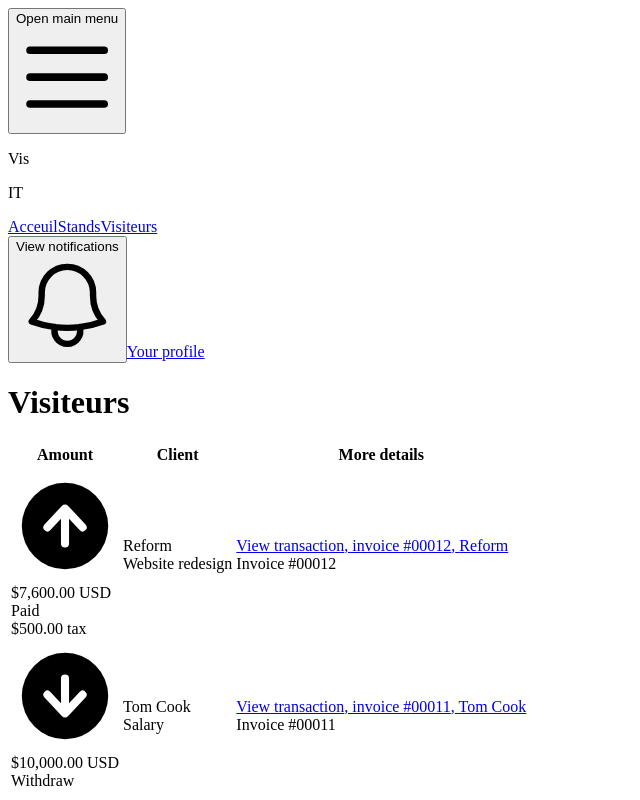
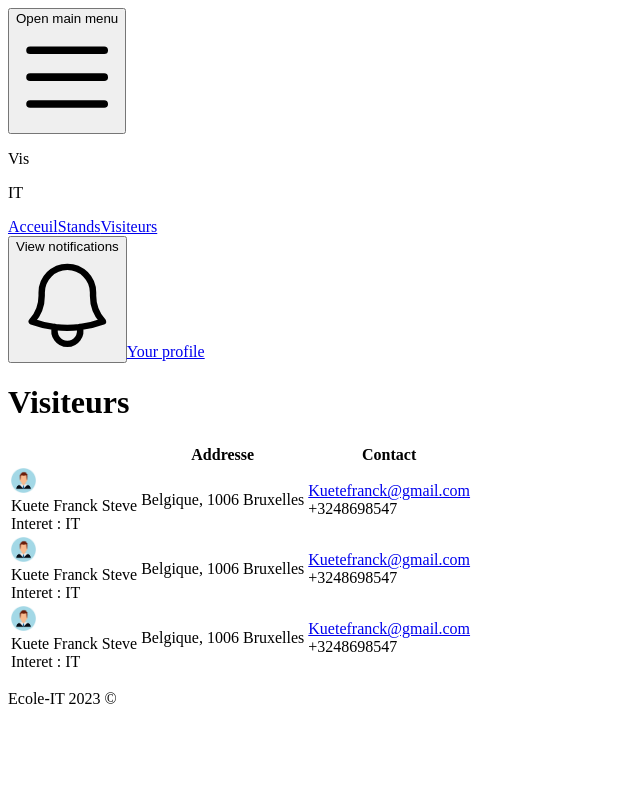
Before and after one commit to FSTEVE22/VisIT, a Next.js app: page /visiteursDetails in a window 1280 px wide. Shown: the top 800 px of the page, without its empty margins (0-640 px from the left). Built offline with nearby package versions, Linux system fonts and the light colour scheme.

Commit message:
visitors page and section updated

```diff
--- a/pages/visiteursDetails.jsx
+++ b/pages/visiteursDetails.jsx
@@ -1,5 +1,6 @@
 import { Fragment, useState } from 'react';
 import { Dialog, Menu, Transition } from '@headlessui/react';
+import Image from 'next/image';
 import {
 	ArrowDownCircleIcon,
 	ArrowPathIcon,
@@ -18,88 +19,36 @@ const navigation = [
 	{ name: 'Visiteurs', href: '/visiteursDetails' },
 ];
 
-const stats = [
+const visiteurs = [
 	{
-		name: 'Nombres total de visiteurs',
-		value: '5091',
-		change: '+4.75%',
-		changeType: 'positive',
+		Nom: 'Kuete',
+		Prénom: 'Franck Steve',
+		tel: '+3248698547',
+		mail: 'Kuetefranck@gmail.com',
+		pays: 'Belgique',
+		ville: 'Bruxelles',
+		zipCode: '1006',
+		Interet: 'IT',
 	},
 	{
-		name: 'Nombre de visit du site web',
-		value: '3300',
-		change: '+54.02%',
-		changeType: 'positive',
+		Nom: 'Kuete',
+		Prénom: 'Franck Steve',
+		tel: '+3248698547',
+		mail: 'Kuetefranck@gmail.com',
+		pays: 'Belgique',
+		ville: 'Bruxelles',
+		zipCode: '1006',
+		Interet: 'IT',
 	},
 	{
-		name: 'Visiteurs à recontacter',
-		value: '1056',
-		change: '+1.39%',
-		changeType: 'positive',
-	},
-];
-const statuses = {
-	Paid: 'text-green-700 bg-green-50 ring-green-600/20',
-	Withdraw: 'text-gray-600 bg-gray-50 ring-gray-500/10',
-	Overdue: 'text-red-700 bg-red-50 ring-red-600/10',
-};
-const days = [
-	{
-		dateTime: '2023-03-22',
-		transactions: [
-			{
-				id: 1,
-				invoiceNumber: '00012',
-				href: '#',
-				amount: '$7,600.00 USD',
-				tax: '$500.00',
-				status: 'Paid',
-				client: 'Reform',
-				description: 'Website redesign',
-				icon: ArrowUpCircleIcon,
-			},
-			{
-				id: 2,
-				invoiceNumber: '00011',
-				href: '#',
-				amount: '$10,000.00 USD',
-				status: 'Withdraw',
-				client: 'Tom Cook',
-				description: 'Salary',
-				icon: ArrowDownCircleIcon,
-			},
-			{
-				id: 3,
-				invoiceNumber: '00009',
-				href: '#',
-				amount: '$2,000.00 USD',
-				tax: '$130.00',
-				status: 'Overdue',
-				client: 'Tuple',
-				description: 'Logo design',
-				icon: ArrowPathIcon,
-			},
-		],
-	},
-];
-const Stands = [
-	{
-		id: 1,
-		name: 'Ecole-IT',
-		imageUrl: 'https://tailwindui.com/img/logos/48x48/tuple.svg',
-		categorie: 'IT',
-	},
-	{
-		id: 2,
-		name: 'Ecole-IT',
-		imageUrl: 'https://tailwindui.com/img/logos/48x48/savvycal.svg',
-		categorie: 'Marketing',
-	},
-	{
-		id: 3,
-		name: 'Ecole-IT',
-		imageUrl: 'https://tailwindui.com/img/logos/48x48/reform.svg',
-		categorie: 'Médécine',
+		Nom: 'Kuete',
+		Prénom: 'Franck Steve',
+		tel: '+3248698547',
+		mail: 'Kuetefranck@gmail.com',
+		pays: 'Belgique',
+		ville: 'Bruxelles',
+		zipCode: '1006',
+		Interet: 'IT',
 	},
 ];
 
@@ -202,94 +151,78 @@ export default function Example() {
 					</div>
 
 					<div className='space-y-16 pb-16 xl:space-y-20'>
-						{/* Recent activity table */}
 						<div>
 							<div className='overflow-hidden border-t border-gray-100'>
 								<div className='mx-auto max-w-7xl px-4 sm:px-6 lg:px-8'>
 									<div className='mx-auto max-w-2xl lg:mx-0 lg:max-w-none'>
 										<table className='w-full text-left'>
-											<thead className='sr-only'>
-												<tr>
-													<th>Amount</th>
-													<th className='hidden sm:table-cell'>Client</th>
-													<th>More details</th>
+											<thead>
+												<tr className='text-sm leading-6 text-gray-900'>
+													<th
+														scope='colgroup'
+														className='relative isolate py-2 font-semibold'></th>
+													<th
+														scope='colgroup'
+														className=' text-center hidden md:block relative isolate py-2 font-semibold'>
+														Addresse
+													</th>
+													<th
+														scope='colgroup'
+														className='text-right relative isolate py-2 font-semibold'>
+														Contact
+													</th>
 												</tr>
 											</thead>
 											<tbody>
-												{days.map((day) => (
-													<Fragment key={day.dateTime}>
-														<tr className='text-sm leading-6 text-gray-900'>
-															<th
-																scope='colgroup'
-																colSpan={3}
-																className='relative isolate py-2 font-semibold'>
-																<time dateTime={day.dateTime}>{day.date}</time>
-															</th>
-														</tr>
-														{day.transactions.map((transaction) => (
-															<tr key={transaction.id}>
+												{visiteurs.map((item) => (
+													<Fragment key={item.tel}>
+														<tr className='hover:bg-gray-50'>
 															<td className='relative py-5 pr-6'>
 																<div className='flex gap-x-6'>
-																		<transaction.icon
-																			className='hidden h-6 w-5 flex-none text-gray-400 sm:block'
-																			aria-hidden='true'
-																		/>
 																	<div className='flex-auto'>
 																		<div className='flex items-start gap-x-3'>
+																			<Image
+																				width={25}
+																				height={25}
+																				src='/assets/User-Icon.jpg'
+																			/>
 																			<div className='text-sm font-medium leading-6 text-gray-900'>
-																					{transaction.amount}
-																				</div>
-																				<div
-																					className={classNames(
-																						statuses[transaction.status],
-																						'rounded-md py-1 px-2 text-xs font-medium ring-1 ring-inset'
-																					)}>
-																					{transaction.status}
+																				{item.Nom + ' ' + item.Prénom}
 																			</div>
 																		</div>
-																			{transaction.tax ? (
-																				<div className='mt-1 text-xs leading-5 text-gray-500'>
-																					{transaction.tax} tax
+																		<div className='text-sm px-10 font-medium text-gray-700'>
+																			Interet : {item.Interet}
 																		</div>
-																			) : null}
 																	</div>
 																</div>
 																<div className='absolute bottom-0 right-full h-px w-screen bg-gray-100' />
 																<div className='absolute bottom-0 left-0 h-px w-screen bg-gray-100' />
 															</td>
-																<td className='hidden py-5 pr-6 sm:table-cell'>
+															<td className='text-center hidden py-5 pr-6 sm:table-cell'>
 																<div className='text-sm leading-6 text-gray-900'>
-																		{transaction.client}
-																	</div>
-																	<div className='mt-1 text-xs leading-5 text-gray-500'>
-																		{transaction.description}
+																	{item.pays +
+																		', ' +
+																		item.zipCode +
+																		' ' +
+																		item.ville}
 																</div>
 															</td>
+
 															<td className='py-5 text-right'>
 																<div className='flex justify-end'>
 																	<a
-																			href={transaction.href}
+																		href={`mailto: ${item.mail}`}
 																		className='text-sm font-medium leading-6 text-indigo-600 hover:text-indigo-500'>
-																			View
-																			<span className='hidden sm:inline'>
-																				{' '}
-																				transaction
-																			</span>
-																			<span className='sr-only'>
-																				, invoice #{transaction.invoiceNumber},{' '}
-																				{transaction.client}
-																			</span>
+																		{item.mail}
 																	</a>
 																</div>
-																	<div className='mt-1 text-xs leading-5 text-gray-500'>
-																		Invoice{' '}
+																<div className='mt-1 text-md font-bold leading-5 text-gray-500'>
 																	<span className='text-gray-900'>
-																			#{transaction.invoiceNumber}
+																		{item.tel}
 																	</span>
 																</div>
 															</td>
 														</tr>
-														))}
 													</Fragment>
 												))}
 											</tbody>
```
Also changed, not shown: pages/dashboard.jsx (+67 -90 lines), pages/stands.jsx (+112 -8 lines), public/assets/User-Icon.jpg (added). Lines whose indentation alone changed are shown as unchanged.
